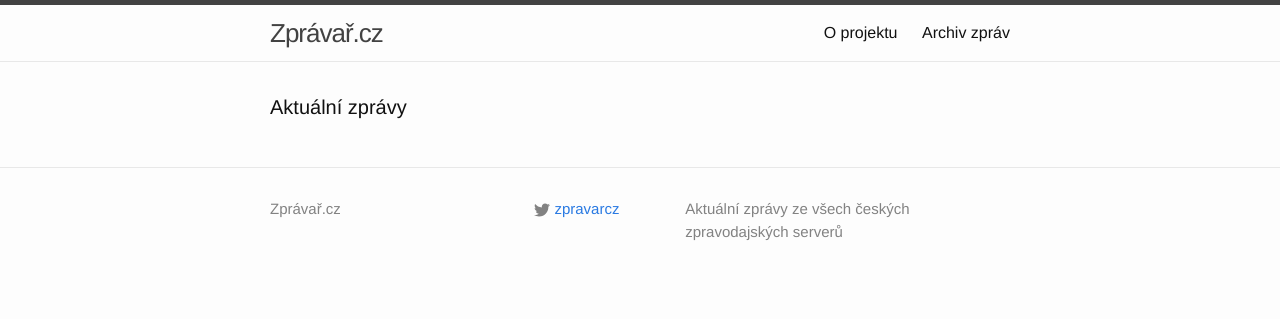
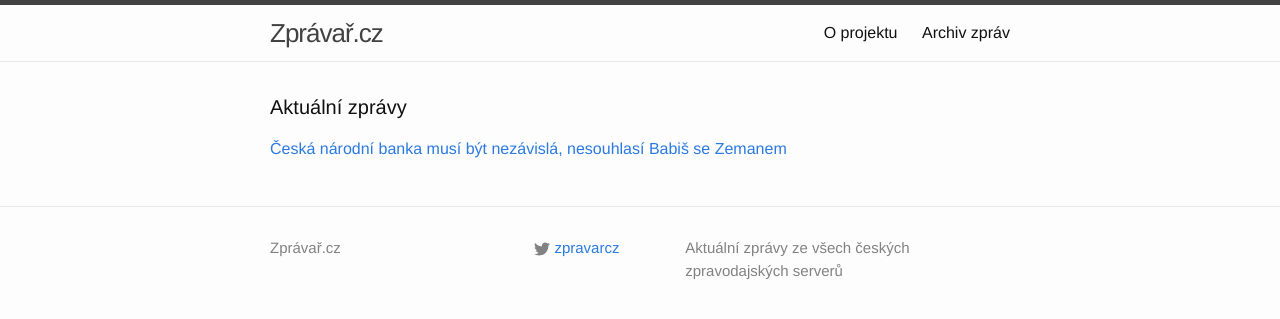
Before and after one commit to adliska/zpravar, a Jekyll site: the page built from index.html, in a window 1280 px wide. Shown: the top 319 px of the page. Built offline with Jekyll 4.4.1, drawn with Linux system fonts in a browser that asks for light colours.

Commit message:
zpravar news update

```diff
--- a/index.html
+++ b/index.html
@@ -5,4 +5,11 @@ layout: default
 <div class="home">
     <h1 class="page-heading">Aktuální zprávy</h1>
 
-</div>
+<p><a href="javascript:;" onclick="toggle_visibility('zpravy0')">Česká národní banka musí být nezávislá, nesouhlasí Babiš se Zemanem</a></p>
+<div id="zpravy0" style="display:none">
+<ul>
+<li><a href=http://www.denik.cz/ekonomika/ceska-narodni-banka-musi-byt-nezavisla-nesouhlasi-babis-se-zemanem-20150219.html>Česká národní banka musí být nezávislá, nesouhlasí Babiš se Zemanem - www.denik.cz</a></li>
+<li><a href=http://zpravy.aktualne.cz/ekonomika/babis-kritizuje-zemana-kvuli-jmenovani-lidi-do-cnb/r~17911fb4b7f911e49fc3002590604f2e/>Babiš kritizuje Zemana kvůli jmenování lidí do ČNB - zpravy.aktualne.cz</a></li>
+<li><a href=http://www.financninoviny.cz/zpravodajstvi/zpravy/cnb-ma-byt-nezavisla-reaguje-babis-na-vyroky-zemana/1183109>ČNB má být nezávislá, reaguje Babiš na výroky Zemana - www.financninoviny.cz</a></li>
+</ul>
+</div></div>
```
